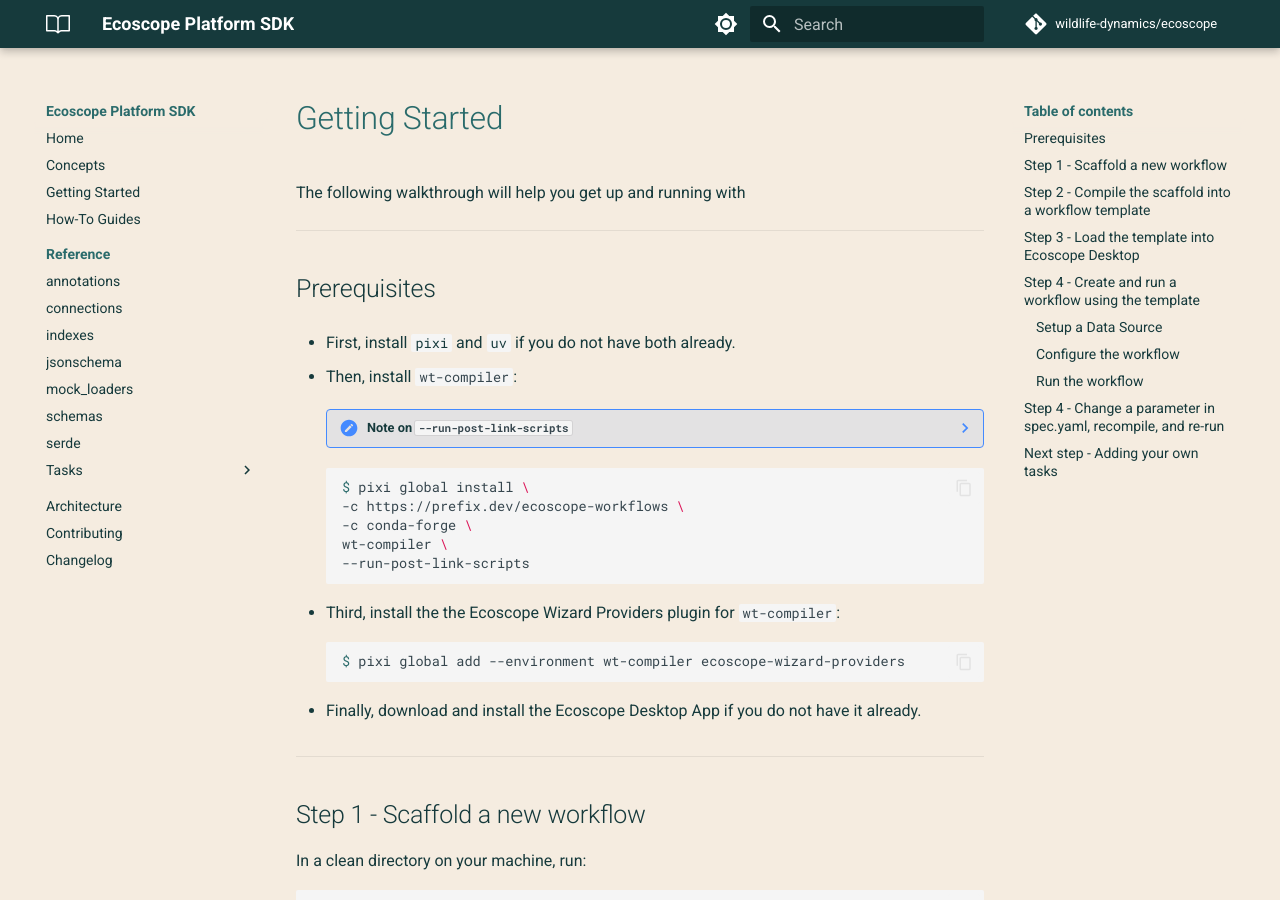
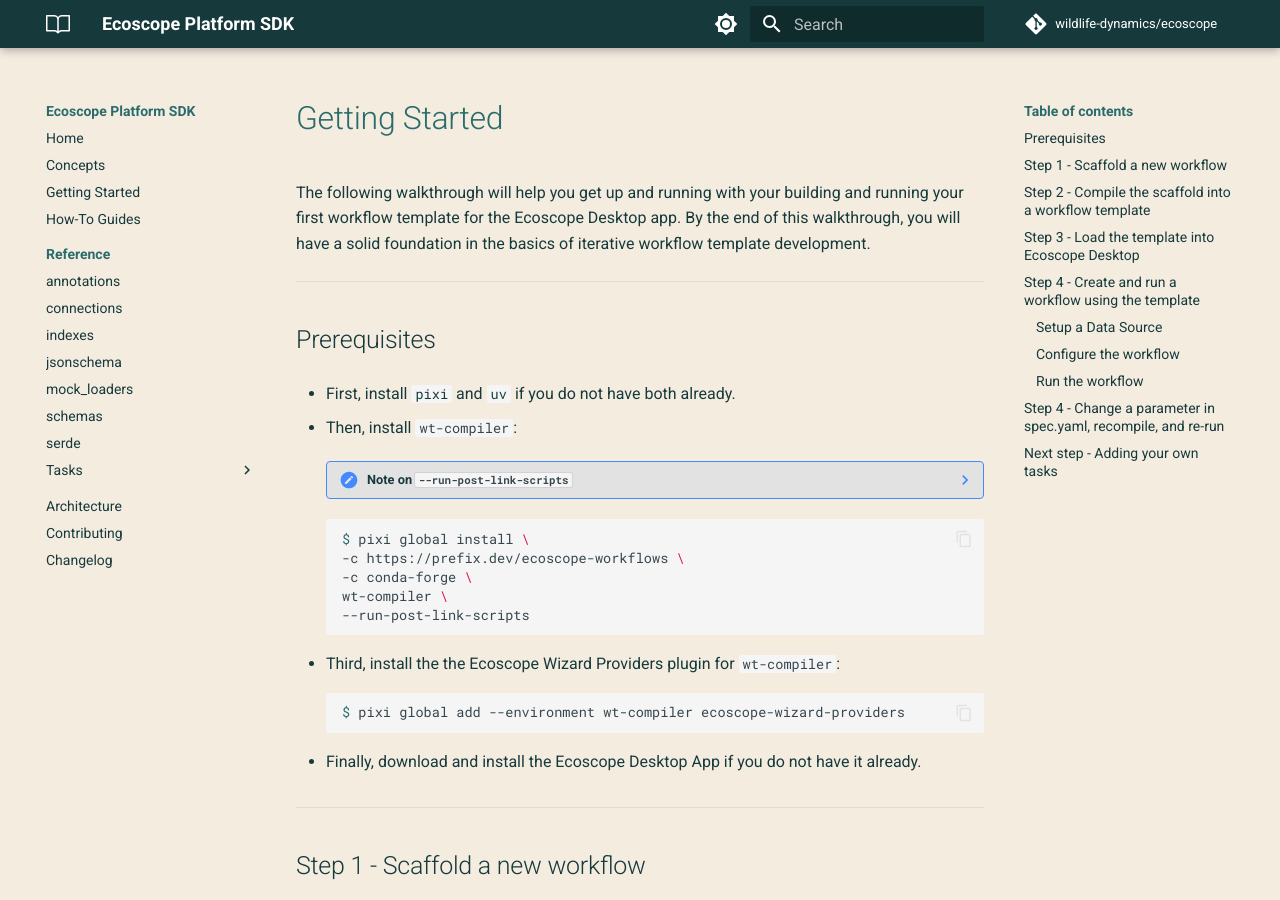
Before and after one commit to wildlife-dynamics/ecoscope, an MkDocs documentation site: the page built from doc/platform-sdk/content/getting-started.md, in a window 1280 px wide and 900 px high. Built offline with MkDocs 1.6.1 and Material for MkDocs 9.7.7, drawn with Linux system fonts in a browser that asks for light colours; comment, search, counter and statistics services are not loaded.

Commit message:
clean up intro

```diff
--- a/doc/platform-sdk/content/getting-started.md
+++ b/doc/platform-sdk/content/getting-started.md
@@ -1,6 +1,8 @@
 # Getting Started
 
-The following walkthrough will help you get up and running with
+The following walkthrough will help you get up and running with your building and running your
+first workflow template for the Ecoscope Desktop app. By the end of this walkthrough, you will
+have a solid foundation in the basics of iterative workflow template development.
 
 ---
 
```
